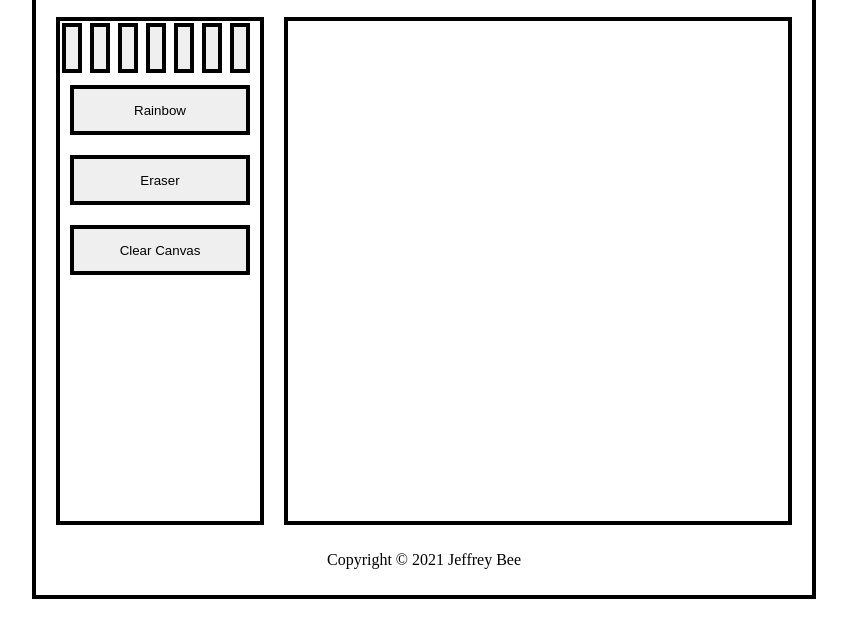
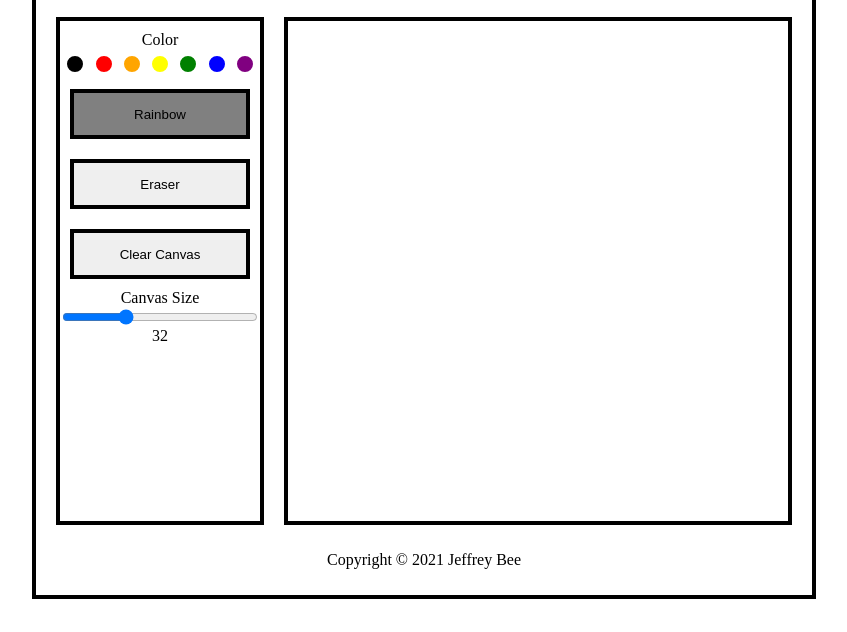
Before and after one commit to Degnne/etch-a-sketch, a plain HTML site: page index.html in a window 1280 px wide. Both pictures are taken after a click on the button "Rainbow". Shown: the part 168-800 px from the top of the page, without its empty margins (216-1063 px from the left). Drawn offline with Linux system fonts and the light colour scheme.

Commit message:
Completed advanced functionality

```diff
--- a/index.html
+++ b/index.html
@@ -15,6 +15,7 @@
             <div class="header panel">Etch-a-Sketch!</div>
             <div class="content">
                 <div class="settings panel">
+                    <div class="text-label">Color</div>
                     <div class="color-buttons">
                         <button class="color-button" id="black-button"></button>
                         <button class="color-button" id="red-button"></button>
@@ -24,9 +25,12 @@
                         <button class="color-button" id="blue-button"></button>
                         <button class="color-button" id="purple-button"></button>
                     </div>
-                    <button id="rainbow">Rainbow</button>
-                    <button id="eraser">Eraser</button>
-                    <button id="clear-canvas">Clear Canvas</button>
+                    <button class="panel-button" id="rainbow">Rainbow</button>
+                    <button class="panel-button" id="eraser">Eraser</button>
+                    <button class="panel-button" id="clear-canvas">Clear Canvas</button>
+                    <div class="text-label">Canvas Size</div>
+                    <input type="range" min="1" max="100" value="32" class="slider" id="canvas-slider">
+                    <div class="text-label" id="canvas-size"></div>
                 </div>
                 <div class="canvas-container panel">
 
--- a/script.js
+++ b/script.js
@@ -1,19 +1,68 @@
+let colors = ["black", "red", "orange", "yellow", "green", "blue", "purple"];
+
 let brushColor = "#000000";
 const backgroundColor = "#ffffff";
 let canvasSize = 32;
 let isRainbow = false;
+let isEraser = false;
 const canvasContainerElement =  document.querySelector(".canvas-container");
 
 // Add event listeners to buttons
 const rainbowButton = document.querySelector("#rainbow");
 rainbowButton.addEventListener("click", () => toggleRainbow());
 const eraserButton = document.querySelector("#eraser");
-eraserButton.addEventListener("click", () => changeBrushColor(backgroundColor));
+eraserButton.addEventListener("click", () => toggleEraser());
 const clearCanvasButton = document.querySelector("#clear-canvas");
 clearCanvasButton.addEventListener("click", () => clearCanvas());
 
+const panelButtons = document.querySelectorAll(".panel-button");
+panelButtons.forEach(function(button) {
+    button.addEventListener("mouseenter", () => button.classList.add("button-hover"));
+    button.addEventListener("mouseleave", () => button.classList.remove("button-hover"));
+});
+
+// Color buttons
+colors.forEach(function(color) {
+    createColorButton(color);
+});
+
+// Canvas Size Slider
+const canvasSlider = document.querySelector("#canvas-slider");
+const canvasSizeDisplay = document.querySelector("#canvas-size");
+canvasSizeDisplay.innerHTML = canvasSize;
+canvasSlider.addEventListener("input", () => { canvasSizeDisplay.innerHTML = canvasSlider.value; });
+canvasSlider.addEventListener("change", () => { changeCanvasSize(canvasSlider.value); });
+
+function createColorButton(color) {
+    const colorButton = document.querySelector("#" + color + "-button");
+    colorButton.style.backgroundColor = color;
+    colorButton.addEventListener("click", () => selectColorButton(color));
+    colorButton.addEventListener("mouseenter", () => colorButton.classList.add("color-button-active"));
+    colorButton.addEventListener("mouseleave", () => colorButton.classList.remove("color-button-active"));
+}
+
+function selectColorButton(color) {
+    const colorButtons = document.querySelectorAll(".color-button");
+    colorButtons.forEach(function(colorButton) {
+        if(colorButton.id === (color + "-button")) {
+            colorButton.classList.add("color-button-selected");
+        } else {
+            colorButton.classList.remove("color-button-selected");
+        }
+    });
+    changeBrushColor(color);
+    removeEraser();
+    removeRainbow();
+}
+
+function changeCanvasSize(size) {
+    deleteCanvas();
+    canvasSize = size;
+    console.log(canvasSize);
+    createCanvas();
+}
+
 function createCanvas() {
-    deleteCanvas();
     const canvasElement = document.createElement("div");
     canvasElement.id = "canvas";
     canvasContainerElement.appendChild(canvasElement);
@@ -32,7 +81,9 @@ function createCanvas() {
 }
 
 function deleteCanvas() {
-    //remove divs from canvas
+    let canvasElement = document.querySelector("#canvas");
+    console.log(canvasElement);
+    canvasElement.remove();
 }
 
 function clearCanvas() {
@@ -51,7 +102,10 @@ function changeBrushColor(color) {
 }
 
 function getBrushColor() {
-    if (isRainbow) {
+    if (isEraser) {
+        return backgroundColor;
+    }
+    else if (isRainbow) {
         return getRandomColor();
     }
     else {
@@ -81,7 +135,34 @@ function getRandomInt(max) {
 }
 
 function toggleRainbow() {
-    isRainbow = !isRainbow;
+    selectColorButton();
+    if (!isRainbow) {
+        rainbowButton.classList.add("button-selected");
+        isRainbow = true;
+    } else {
+        removeRainbow();
+    }
+}
+
+function toggleEraser() {
+    selectColorButton();
+    if (!isEraser) {
+        eraserButton.classList.add("button-selected");
+        isEraser = true;
+    } else {
+        removeEraser();
+    }
+}
+
+function removeRainbow() {
+    rainbowButton.classList.remove("button-selected");
+    isRainbow = false;
+}
+
+function removeEraser() {
+    eraserButton.classList.remove("button-selected");
+    isEraser = false;
 }
 
 createCanvas();
+selectColorButton("black");
--- a/style.css
+++ b/style.css
@@ -58,19 +58,47 @@ div {
 
 .settings {
     width: 200px;
+    padding-top: 10px;
     display: flex;
     flex-direction: column;
 }
 
-button {
+.panel-button {
     border: 4px solid black;
     margin: 10px;
     height: 50px;
 }
 
+.text-label {
+    text-align: center;
+}
+
+.button-hover {
+    background-color: #cccccc;
+}
+
+.button-selected {
+    background-color: gray;
+}
+
+.color-buttons {
+    height: 30px;
+    display: flex;
+    justify-content: space-evenly;
+    align-items: center;
+
+}
+
 .color-button {
-    margin: 2px;
+    height: 20px;
     width: 20px;
+    border-radius: 50%;
+    border: 2px solid white;
+    margin: 3px;
+}
+
+.color-button-active, .color-button-selected {
+    border-width: 0px;
 }
 
 #canvas {
```
